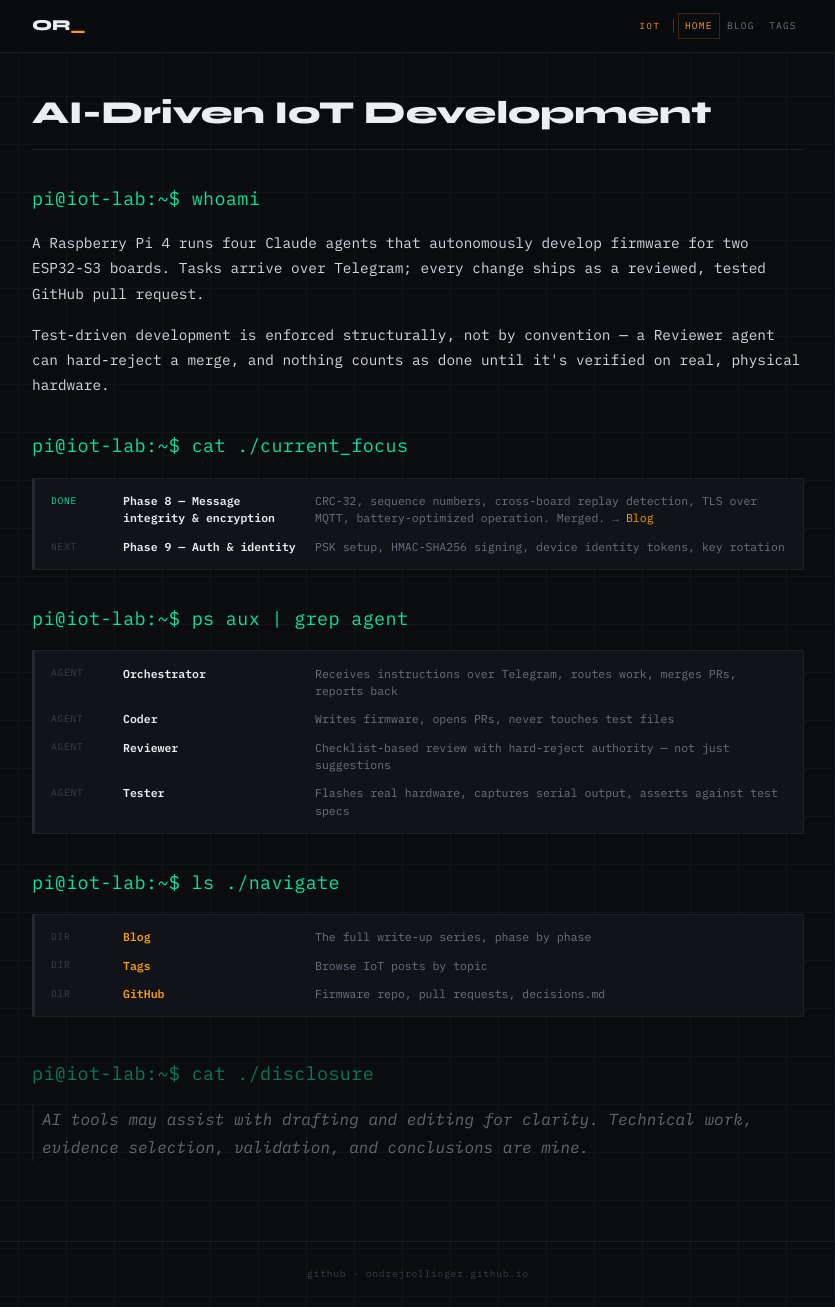
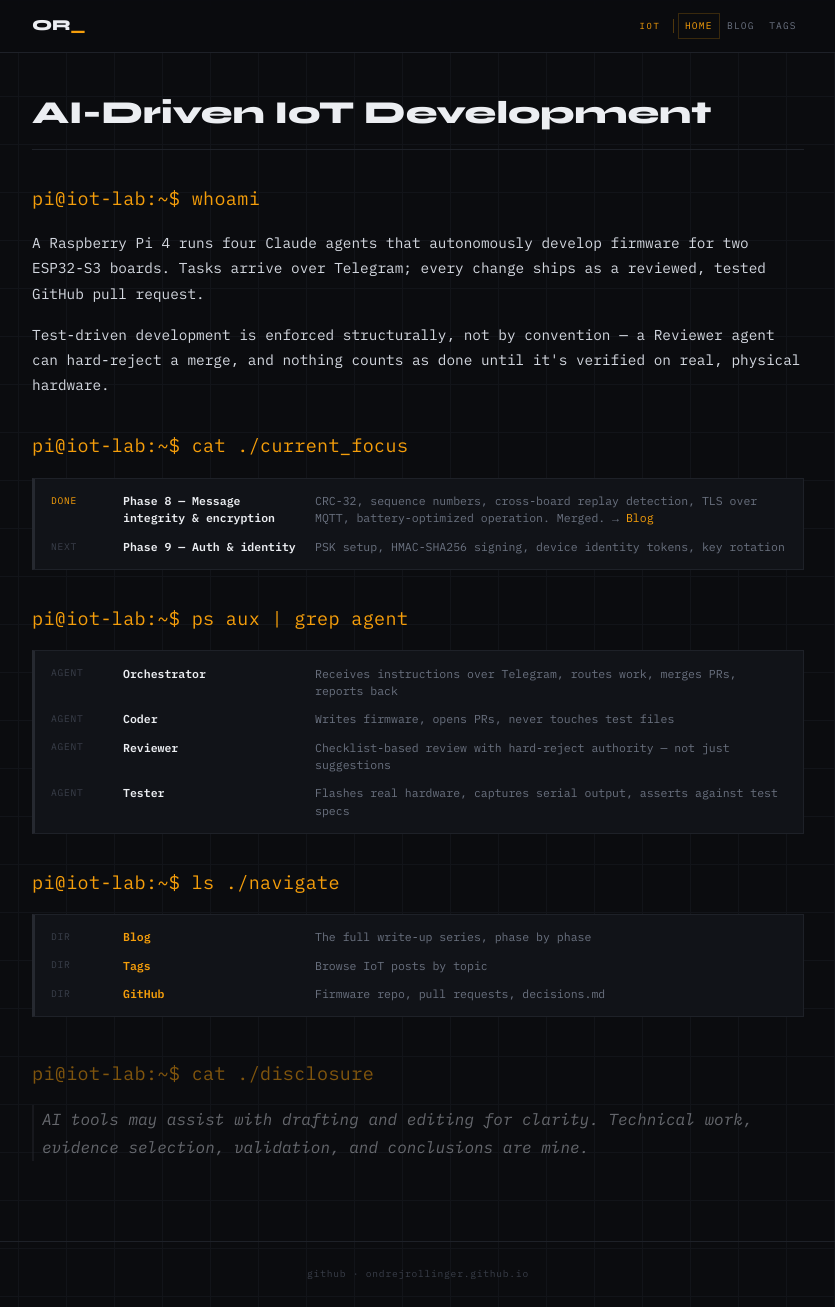
Before and after one commit to ondrejrollinger/ondrejrollinger.github.io, a Jekyll site: the page built from iot/index.md, in a window 1280 px wide and 1307 px high. Shown: the whole window, without its empty margins (222-1057 px from the left). Built offline with Jekyll 4.4.1, drawn with Linux system fonts in a browser that asks for light colours.

Commit message:
Fix IoT section color leak: extend amber overrides to terminal/tag/glossary/footer
The .section-embedded override block only recolored the nav badge,
prose links, and headers to amber. Terminal prompts, the active status
badge, terminal-listing row links, tag-list hover states, glossary
list hover states, and footer link hover were still hardcoded to
var(--cyber), so IoT pages mixed amber and cyber-green. Add the
missing .section-embedded overrides for each of those classes.

Co-Authored-By: Claude Sonnet 5 <noreply@anthropic.com>
Claude-Session: https://claude.ai/code/session_01NB93LtysBtos1HxoQe2HVf

```diff
--- a/assets/css/theme.css
+++ b/assets/css/theme.css
@@ -1238,6 +1238,64 @@ details summary:hover { color: var(--cyber); }
   border-left-color: rgba(245, 158, 11, 0.4);
 }
 
+/* ── Embedded section: amber overrides continued ─────────
+   The IoT pages reuse terminal-listing, terminal-prompt, and
+   tag-list markup from the cybersec section. Those classes are
+   hardcoded to var(--cyber) in their base rules above, so without
+   these overrides the amber theme only applies to nav/prose links
+   and headers while terminal rows and tag links stay cyber-green —
+   this block closes that gap. ───────────────────────────── */
+
+.section-embedded .terminal-prompt {
+  color: var(--embedded);
+}
+
+.section-embedded .terminal-prompt--dim {
+  color: rgba(245, 158, 11, 0.5);
+}
+
+.section-embedded .tl-status-active {
+  color: var(--embedded);
+}
+
+.section-embedded .tl-row:hover {
+  background: var(--surface-2);
+  border-left-color: var(--embedded);
+}
+
+.section-embedded .tl-name a {
+  color: var(--embedded);
+}
+
+.section-embedded .tl-desc a {
+  color: var(--embedded);
+}
+
+.section-embedded .tag-list-item:hover {
+  background: var(--surface);
+  border-left-color: var(--embedded);
+}
+
+.section-embedded .tag-list-item a:hover {
+  color: var(--embedded);
+}
+
+.section-embedded .tag-list-item:hover .tag-count {
+  color: var(--embedded);
+}
+
+.section-embedded .glossary-list li:hover {
+  border-left-color: var(--embedded);
+}
+
+.section-embedded .glossary-list a:hover {
+  color: var(--embedded);
+}
+
+.section-embedded .site-footer a:hover {
+  color: var(--embedded);
+}
+
 /* ── Responsive ─────────────────────────────────────────── */
 @media (max-width: 600px) {
   .post-list-item {
```
